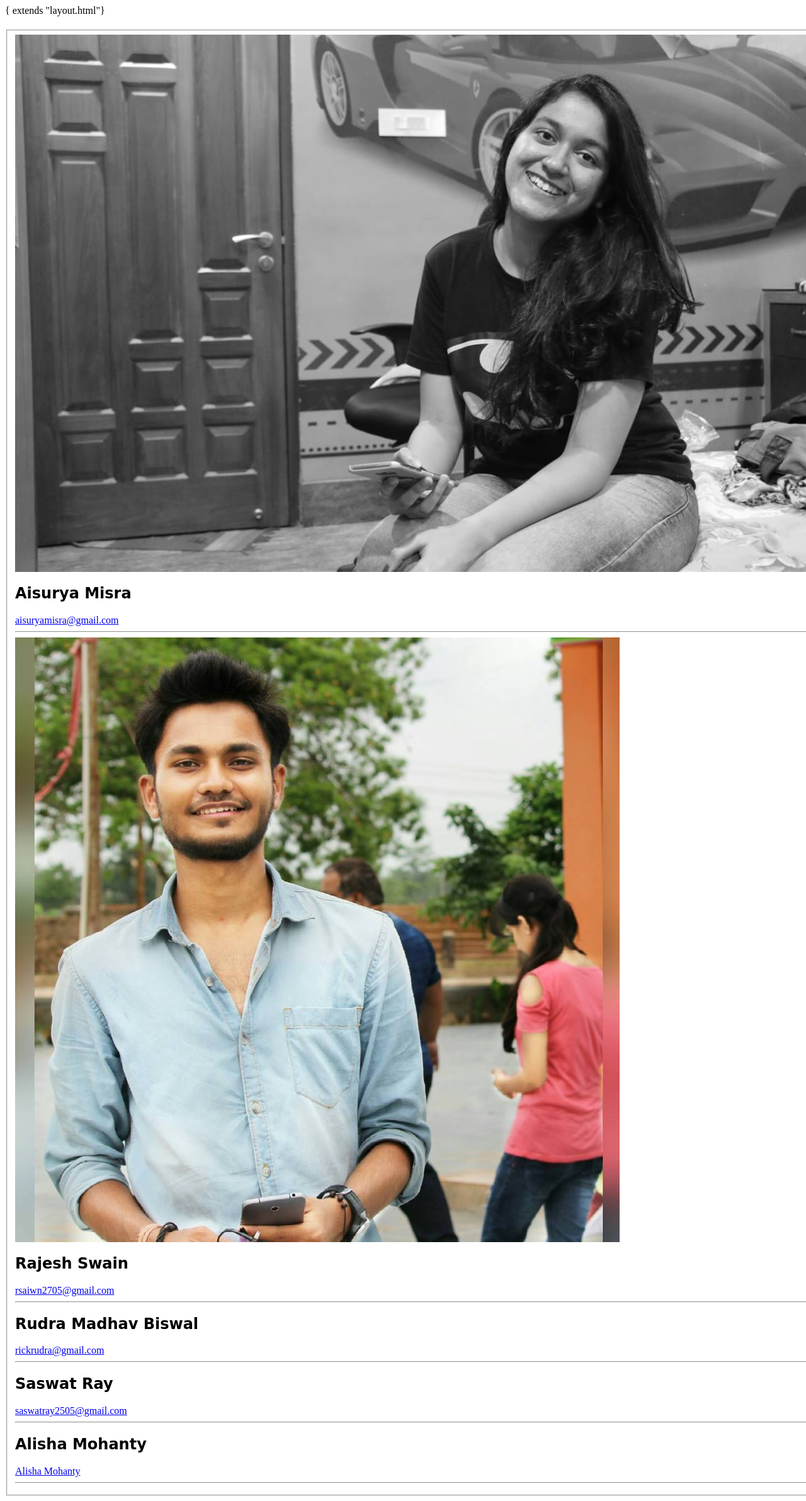
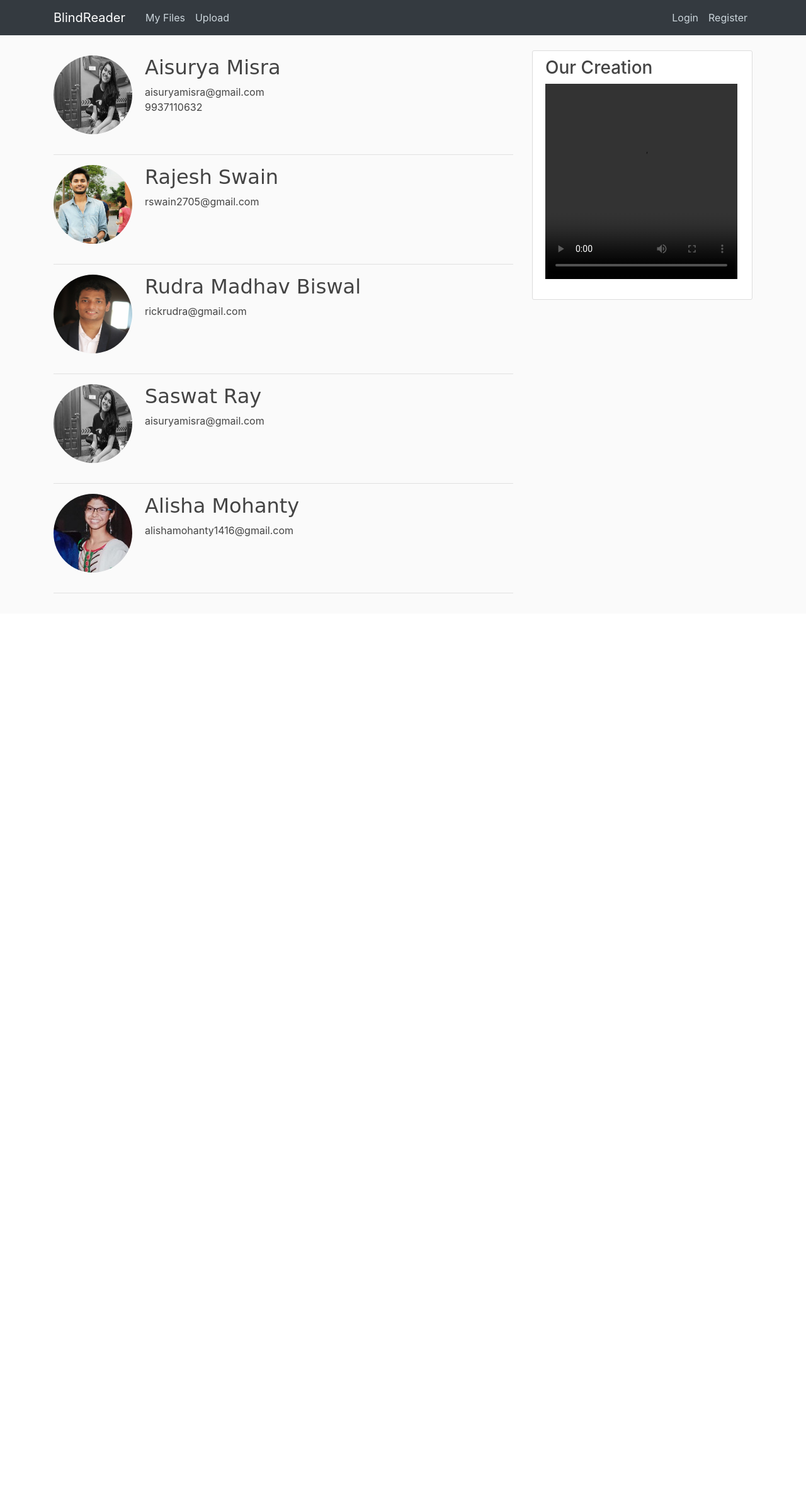
Before and after one commit to SRM-Hackathon/CodeLagom, a Flask app: page /contact in a window 1280 px wide. Shown: the whole page at 63% size. After the commit the page ends 942 px from the top, so only its background shows below. Run offline with Flask 2, Linux system fonts and the light colour scheme; some libraries are stand-ins or nearby versions; grey boxes are pictures that could not be loaded.

Commit message:
bug fixes in contact and register

```diff
--- a/BlindReader Webapp/f1/templates/contact.html
+++ b/BlindReader Webapp/f1/templates/contact.html
@@ -1,5 +1,6 @@
-{ extends "layout.html"}
-{% block content%}
+{% extends "layout.html" %}
+{% block content %}
+
 <h1>{{tr}}</h1>
  <fieldset class="form-group">
       <div class="media">
@@ -7,36 +8,44 @@
         <div class="media-body">
           <h2 style="font-family:comic sans ms;">Aisurya Misra</h2>
         <a class="article-title" href="#">aisuryamisra@gmail.com</a>
+        <div>
+              <a class="article-title" href="#">9937110632</a>
+        </div>
+
+
         </div>
       </div>
      <hr>
       <div class="media">
         <img class="rounded-circle account-img" src="static/happy.jpg">
         <div class="media-body">
-             <h2 style="font-family:comic sans ms;">Rajesh Swain</h2>
-             <a class="article-title" href="#">rsaiwn2705@gmail.com</a>
-
+          <h2  style="font-family:comic sans ms;" >Rajesh Swain</h2>
+          <a class="article-title" href="#">rswain2705@gmail.com</a>
         </div>
       </div>
      <hr>
-     <div class="rounded-circle account-img" src="static/rudra.jpeg">
+      <div class="media">
+        <img class="rounded-circle account-img" src="static/rudra.jpeg">
         <div class="media-body">
-             <h2 style="font-family:comic sans ms;">Rudra Madhav Biswal</h2>
+          <h2  style="font-family:comic sans ms;" >Rudra Madhav Biswal</h2>
           <a class="article-title" href="#">rickrudra@gmail.com</a>
         </div>
       </div>
      <hr>
-     <div class="rounded-circle account-img" src="static/saswat.jpg">
+      <div class="media">
+        <img class="rounded-circle account-img" src="static/aish.jpeg" >
         <div class="media-body">
-             <h2 style="font-family:comic sans ms;">Saswat Ray</h2>
-             <a class="article-title" href="#">saswatray2505@gmail.com</a>
+          <h2  style="font-family:comic sans ms;" >Saswat Ray</h2>
+          <a class="article-title" href="#">aisuryamisra@gmail.com</a>
         </div>
       </div>
      <hr>
-     <div class="rounded-circle account-img" src="static/alisha-color.jpg">
+
+      <div class="media">
+        <img class="rounded-circle account-img" src="static/alisha-color.jpg">
         <div class="media-body">
-             <h2 style="font-family:comic sans ms;">Alisha Mohanty</h2>
-             <a class="article-title" href="#">Alisha Mohanty</a>
+          <h2 style="font-family:comic sans ms;" >Alisha Mohanty</h2>
+          <a class="article-title" href="#">alishamohanty1416@gmail.com</a>
         </div>
       </div>
      <hr>
--- a/BlindReader Webapp/f1/templates/register.html
+++ b/BlindReader Webapp/f1/templates/register.html
@@ -21,7 +21,6 @@
                           {% endif %}
 
                   </div>
-                   </div>
                    <div class="form-group">
                       {{ form.email.label(class="form-control-label")}}
                        {% if form.email.errors  %}
```
Also changed, not shown: BlindReader Webapp/f1/site.db. Lines whose indentation alone changed are shown as unchanged.
